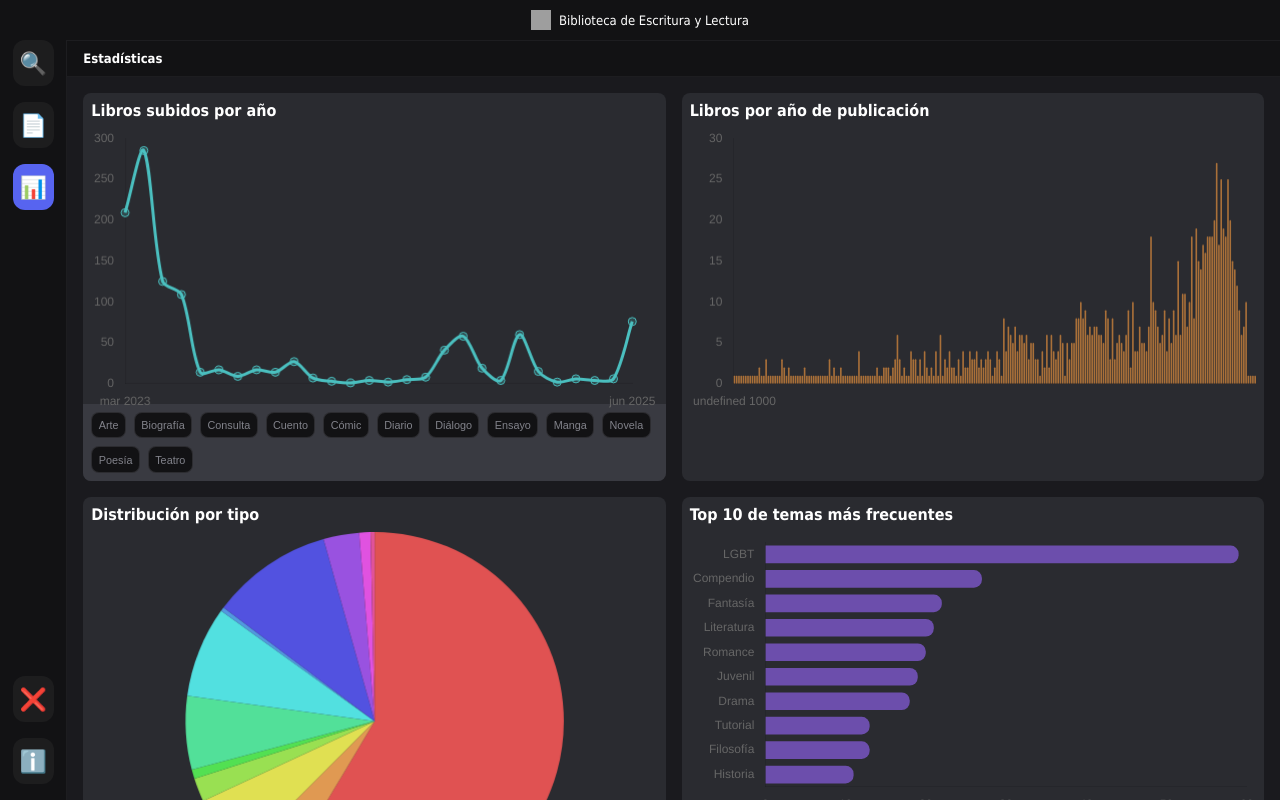
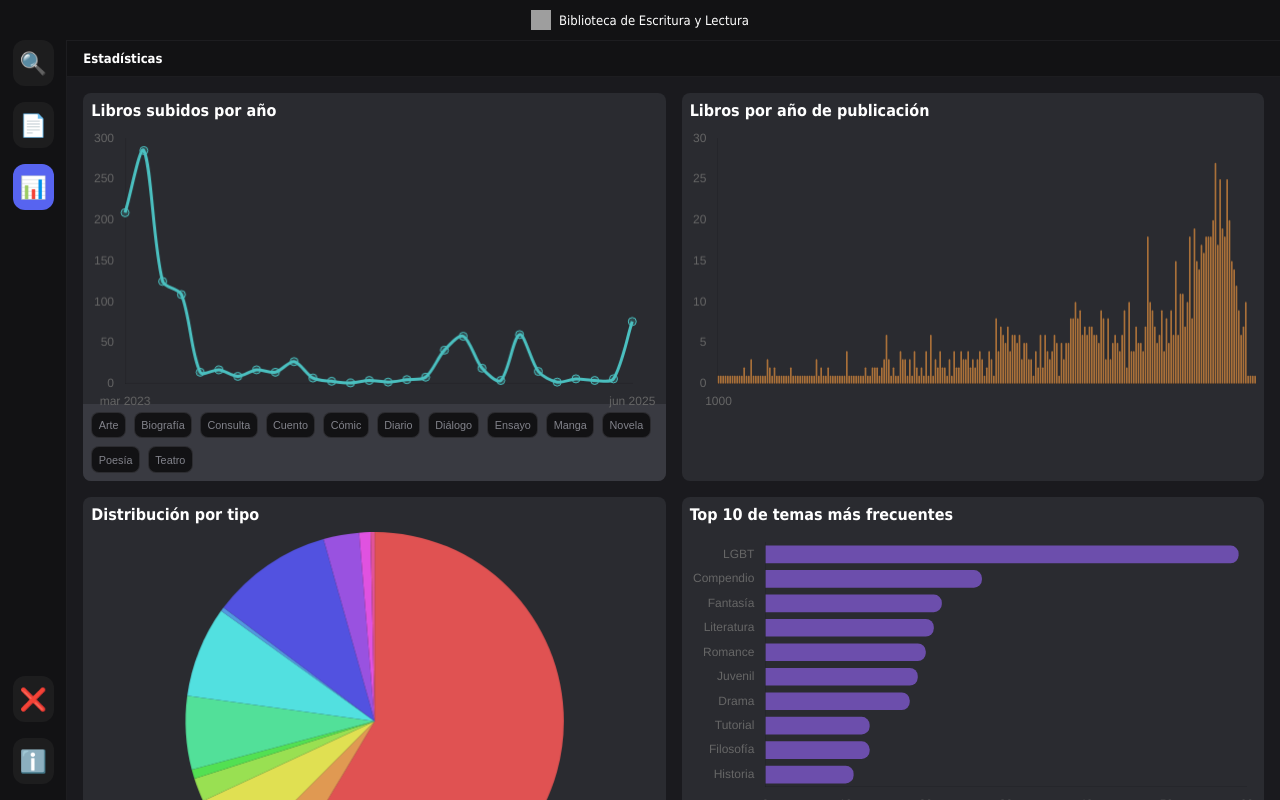
Before and after one commit to EscrituraYLectura/biblioteca, a Next.js app: page /estadisticas in a window 1280 px wide. Built offline with nearby package versions, Linux system fonts and the light colour scheme; grey boxes are pictures that could not be loaded; a web font is replaced by a local one.

Commit message:
Detect when data is year and not year-moth

```diff
--- a/components/GenerateGraphics.tsx
+++ b/components/GenerateGraphics.tsx
@@ -121,9 +121,13 @@ const crearOpciones = (etiquetas: string[]) => ({
                 callback: function (_val: any, index: number) {
                     const label = etiquetas[index];
                     if (index === 0 || index === etiquetas.length - 1) {
-                        const [año, mes] = label.split("-");
-                        const nombresMeses = ["ene", "feb", "mar", "abr", "may", "jun", "jul", "ago", "sep", "oct", "nov", "dic"];
-                        return `${nombresMeses[+mes - 1]} ${año}`;
+                        if (label.includes("-")) {
+                            const [año, mes] = label.split("-");
+                            const nombresMeses = ["ene", "feb", "mar", "abr", "may", "jun", "jul", "ago", "sep", "oct", "nov", "dic"];
+                            return `${nombresMeses[+mes - 1]} ${año}`;
+                        } else {
+                            return label; // solo año
+                        }
                     }
                     return '';
                 },
```
